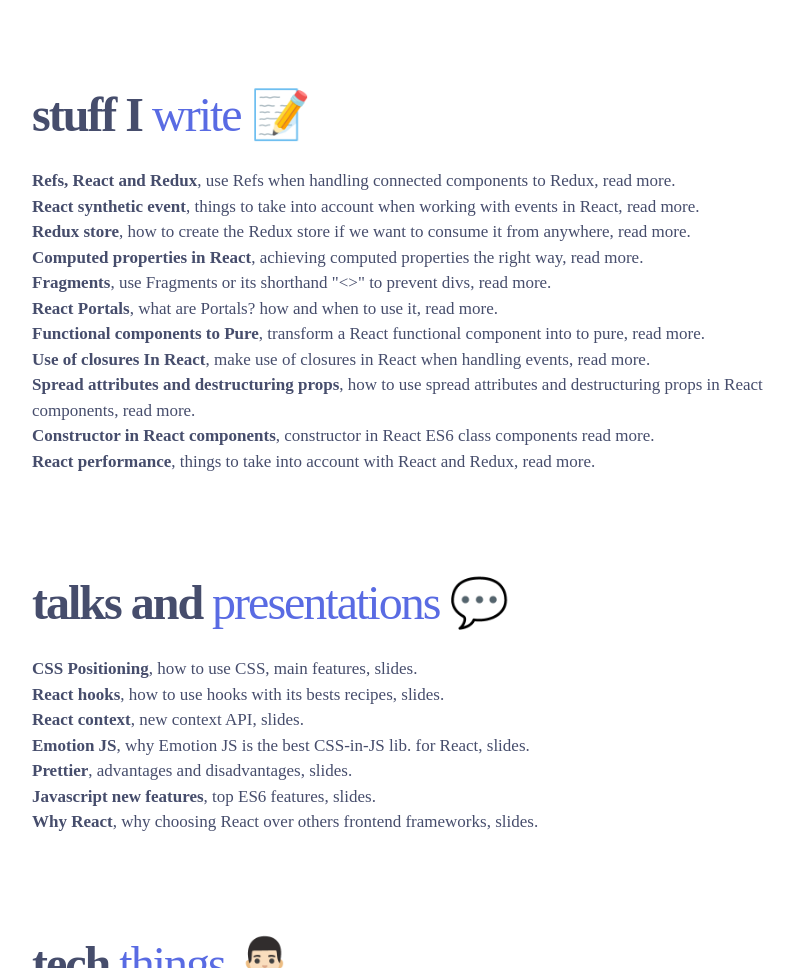
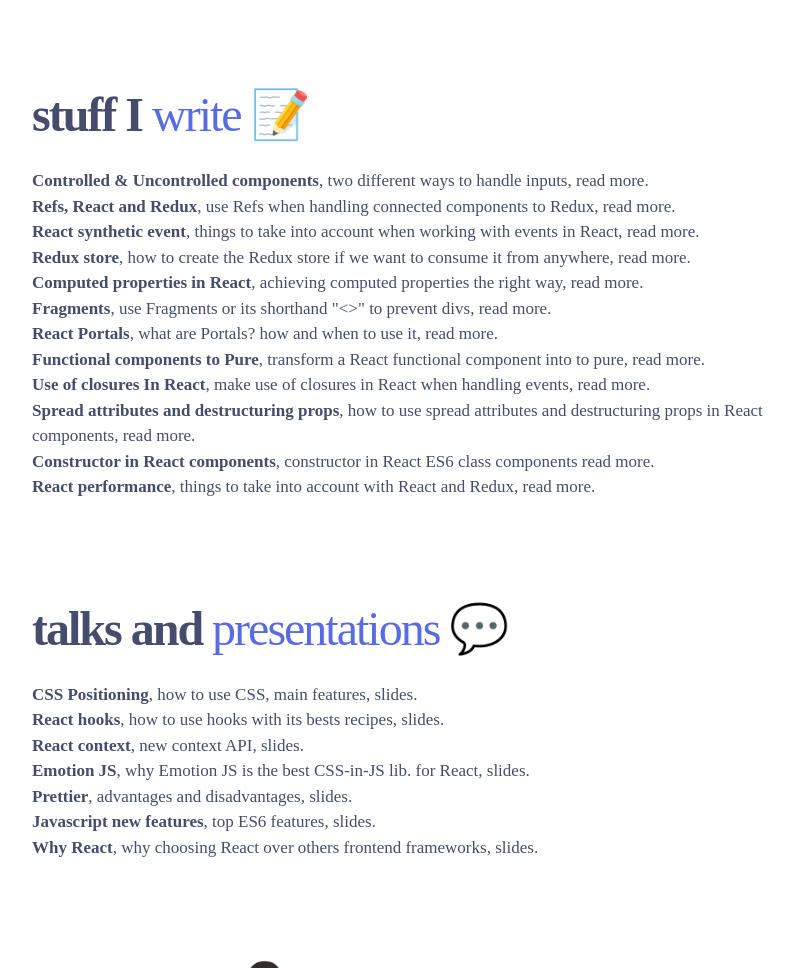
Before and after one commit to jonidelv/personal-website-3, a website: page index.html in a window 1280 px wide. Shown: the part 797-1765 px from the top of the page, without its empty margins (240-1034 px from the left). Drawn offline with Linux system fonts and the light colour scheme; a web font is replaced by a local one.

Commit message:
add article

```diff
--- a/index.html
+++ b/index.html
@@ -116,6 +116,15 @@
       <div class="block-content">
         <h2>stuff I <span class="fade-font">write</span> 📝</h2>
         <p>
+          <strong>Controlled & Uncontrolled components</strong>, two different ways to
+          handle inputs,
+          <a
+            href="https://gist.github.com/jonidelv/df068c2171a3711ca9023d079d9cea77"
+            target="_blank"
+            rel="noopener noreferrer"
+          >read more</a
+          >. <br />
+
           <strong>Refs, React and Redux</strong>, use Refs when handling
           connected components to Redux,
           <a
```
